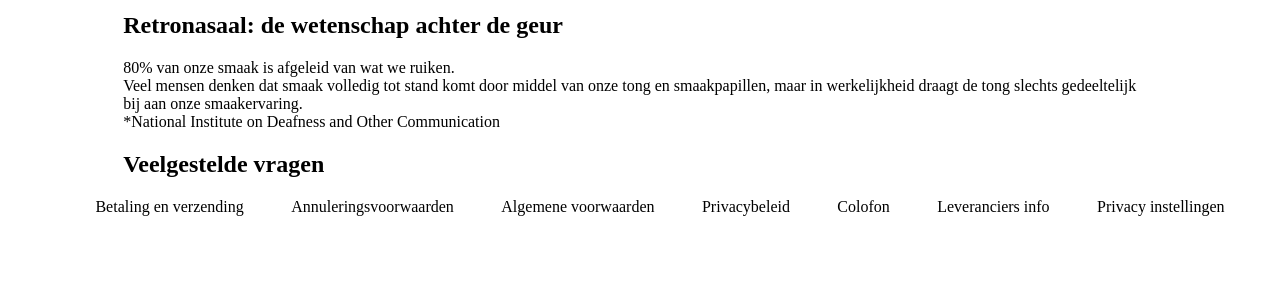
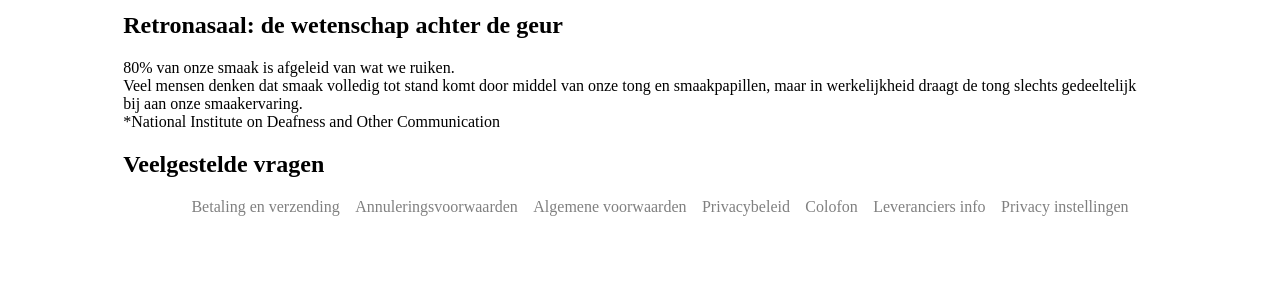
Before and after one commit to shaneRdam/Project-3, a PHP site: page / in a window 1280 px wide. Shown: the part 335-635 px from the top of the page. Run offline with PHP 8.4, Linux system fonts and the light colour scheme.

Commit message:
Update StyleSheetNavigatie.css

```diff
--- a/Assets/StyleSheetNavigatie.css
+++ b/Assets/StyleSheetNavigatie.css
@@ -30,4 +30,15 @@ nav a:hover {
     display: flex;
     justify-content: space-evenly;
     flex-direction: row;
+    margin: 0 10vw;
 }
+
+.FooterUl a {
+    color: white;
+    color: grey;
+}
+
+.FooterUl a:hover {
+    color: grey;
+    text-decoration: underline;
+}
```
